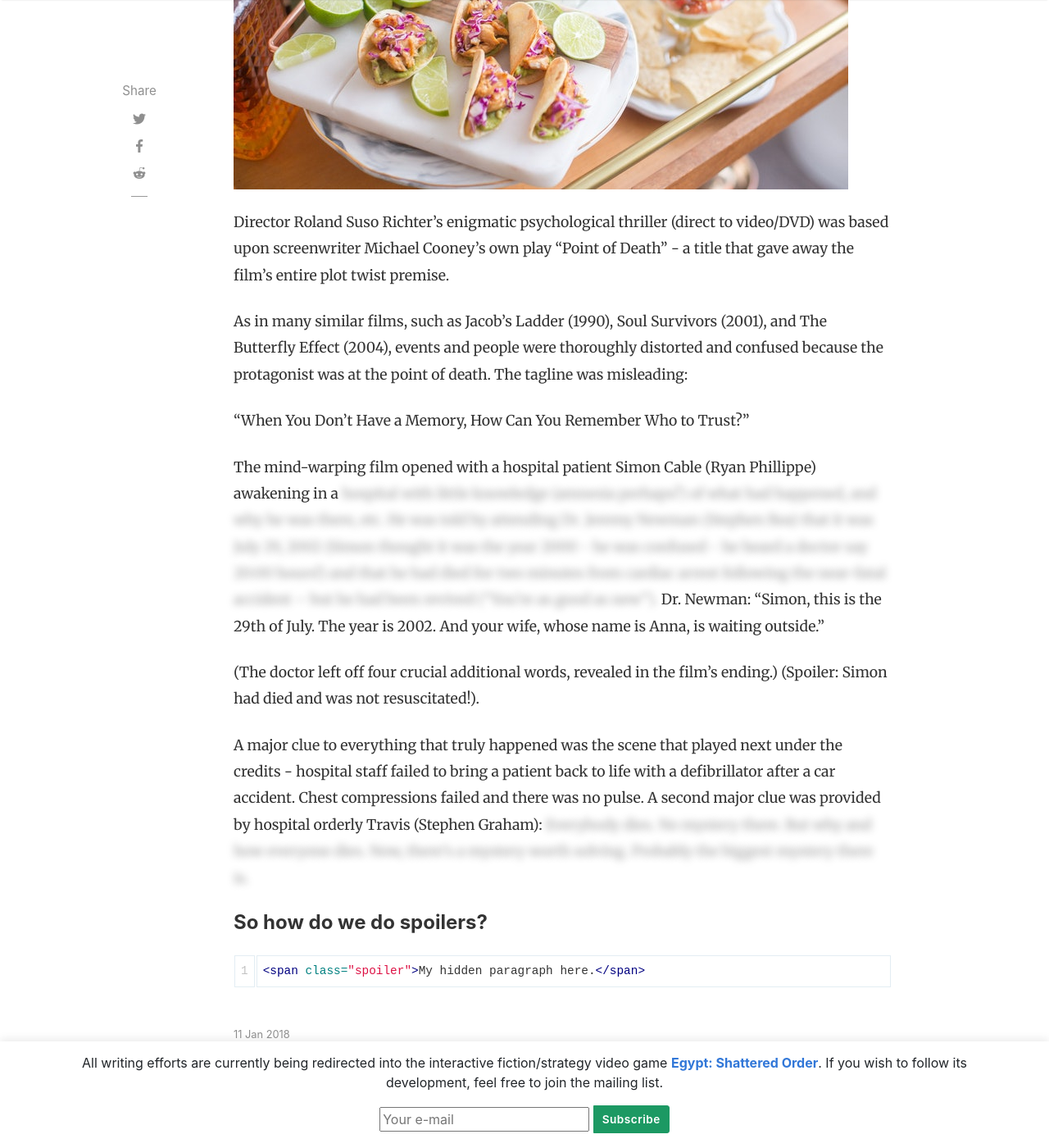
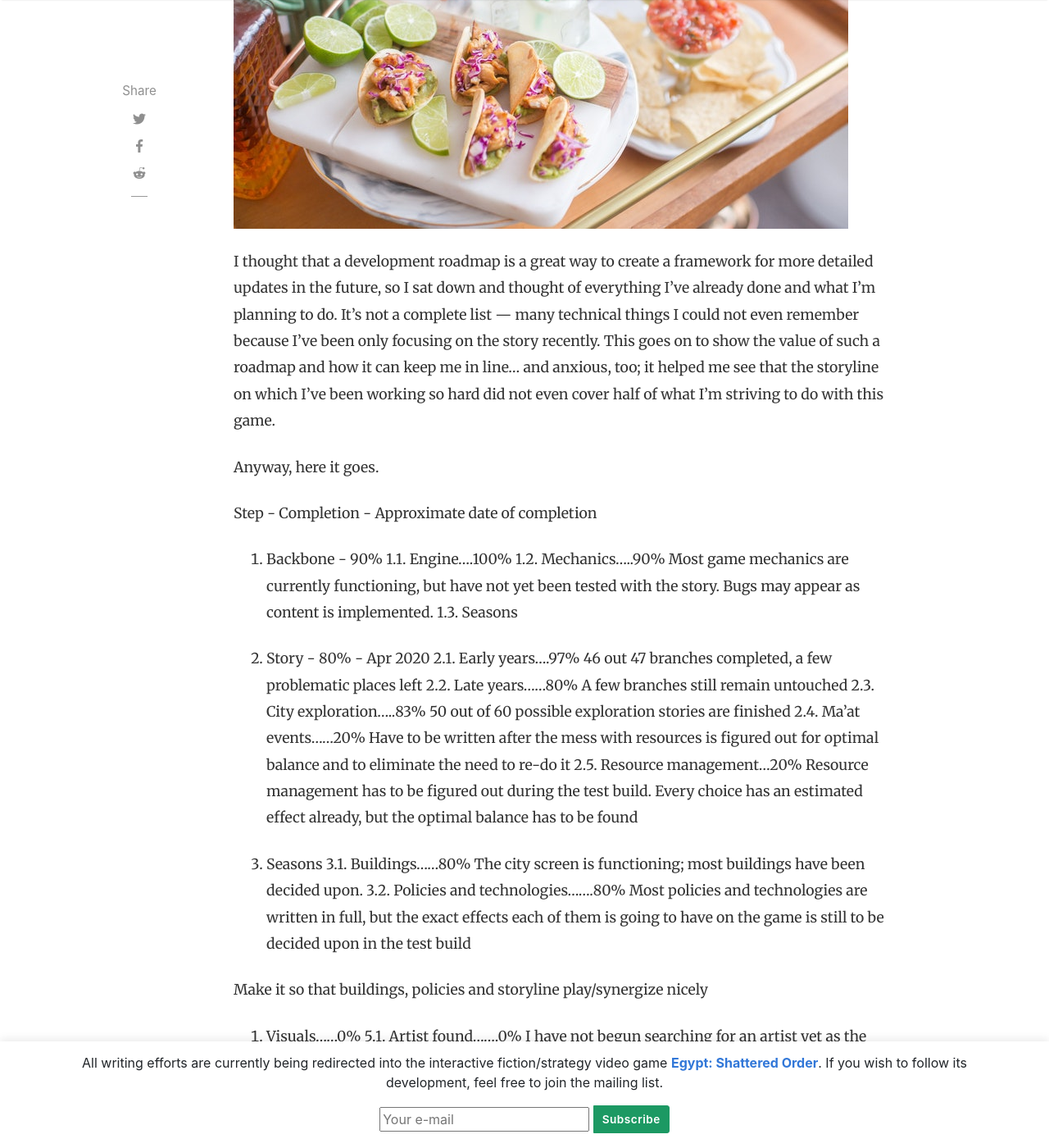
Before and after one commit to OrsonDWitt/OrsonDWitt.github.io, a Jekyll site: the page built from _posts/2018-01-11-quick-start-guide.md, in a window 1280 px wide and 1400 px high, scrolled down 446 px. Shown: the whole window at 82% size. Built offline with Jekyll 4.4.1, drawn with Linux system fonts in a browser that asks for light colours; nearby versions of some CDN libraries; comment, search, counter and statistics services are not loaded; some of the changed text lies outside the part shown.

Commit message:
Update 2018-01-11-quick-start-guide.md

```diff
--- a/_posts/2018-01-11-quick-start-guide.md
+++ b/_posts/2018-01-11-quick-start-guide.md
@@ -1,21 +1,79 @@
 ---
 layout: post
-title:  "Let's test spoilers"
+title:  "Egypt: Shattered Order — Development Roadmap"
 author: Orson
 categories: [ Egypt - Shattered Order ]
 tags: [roadmap, dev-log]
 image: assets/images/11.jpg
-description: "My review of Inception movie. Acting, plot and something else in this short description."
+description: "The development roadmap for the upcoming interactive fiction/strategy videogame Egypt: Shattered Order"
 featured: true
 hidden: true
 ---
 
+I thought that a development roadmap is a great way to create a framework for more detailed updates in the future, so I sat down and thought of everything I've already done and what I'm planning to do. It's not a complete list — many technical things I could not even remember because I've been only focusing on the story recently. This goes on to show the value of such a roadmap and how it can keep me in line... and anxious, too; it helped me see that the storyline on which I've been working so hard did not even cover half of what I'm striving to do with this game.
 
-Director Roland Suso Richter's enigmatic psychological thriller (direct to video/DVD) was based upon screenwriter Michael Cooney's own play "Point of Death" - a title that gave away the film's entire plot twist premise.
+Anyway, here it goes.
 
-As in many similar films, such as Jacob's Ladder (1990), Soul Survivors (2001), and The Butterfly Effect (2004), events and people were thoroughly distorted and confused because the protagonist was at the point of death. The tagline was misleading:
+Step - Completion - Approximate date of completion
 
-"When You Don't Have a Memory, How Can You Remember Who to Trust?"
+1. Backbone - 90%
+1.1. Engine....100%
+1.2. Mechanics.....90%
+Most game mechanics are currently functioning, but have not yet been tested with the story. Bugs may appear as content is implemented.
+1.3. Seasons
+
+2. Story - 80% - Apr 2020
+2.1. Early years....97%
+46 out 47 branches completed, a few problematic places left
+2.2. Late years......80%
+A few branches still remain untouched
+2.3. City exploration.....83%
+50 out of 60 possible exploration stories are finished
+2.4. Ma'at events......20%
+Have to be written after the mess with resources is figured out for optimal balance and to eliminate the need to re-do it
+2.5. Resource management...20%
+Resource management has to be figured out during the test build. Every choice has an estimated effect already, but the optimal balance has to be found
+
+3. Seasons
+3.1. Buildings......80%
+The city screen is functioning; most buildings have been decided upon.
+3.2. Policies and technologies.......80%
+Most policies and technologies are written in full, but the exact effects each of them is going to have on the game is still to be decided upon in the test build
+
+Make it so that buildings, policies and storyline play/synergize nicely
+
+5. Visuals......0%
+5.1. Artist found.......0%
+I have not begun searching for an artist yet as the story has to be finished and tested first
+5.1. Concept.....10%
+The "ancient egyptian drawings that move as the story progresses" havr to be approved as a viable idea and drawn by the artist
+5.2. Logos, capsule images.......0%
+Beautiful art on the steam page, website, etc. has to capture attention of people interested in the game
+5.3. UI.......10%
+The user interface *works* and I have an idea of how it should look; however the artist that is going to work on the game might have better ideas.
+5.4. Drawings......0%
+All the art has to be drawn by the artist - backgrounds, characters, UI elements, etc.
+5.4. Implementation.....0%
+All the art has to be implemented into the game
+5.5. Steam cards......0%
+Steam cards need some additional effort to be implemented
+
+6. Music - 50%
+6.1. Get composers on board...........100%
+Two great composers with experience in recreating Ancient Egyptian music have agreed to be a part of the project.
+6.2. Figure out the best-fitting tunes for the game........0%
+6.3. Loop & edit........0%
+Talks ongoing with a professional musician
+6.4. Implement to fit into the story............0%
+Story has to be complemented with music in a fitting way.
+
+7. Extras
+7.1. Release for Mac....0%
+7.2. Achievements......23%
+From time to time, I think of achievements that can be implemented and write descriptions for them. 7/30 so far.
+7.3. Localization.......0%
+There are some people willing to help with localizing the game for Russian audience
+
 
 The mind-warping film opened with a hospital patient Simon Cable (Ryan Phillippe) awakening in a <span class="spoiler"> hospital with little knowledge (amnesia perhaps?) of what had happened, and why he was there, etc. He was told by attending Dr. Jeremy Newman (Stephen Rea) that it was July 29, 2002 (Simon thought it was the year 2000 - he was confused - he heard a doctor say 20:00 hours!) and that he had died for two minutes from cardiac arrest following the near-fatal accident -- but he had been revived ("You're as good as new").</span> Dr. Newman: "Simon, this is the 29th of July. The year is 2002. And your wife, whose name is Anna, is waiting outside."
 
```
